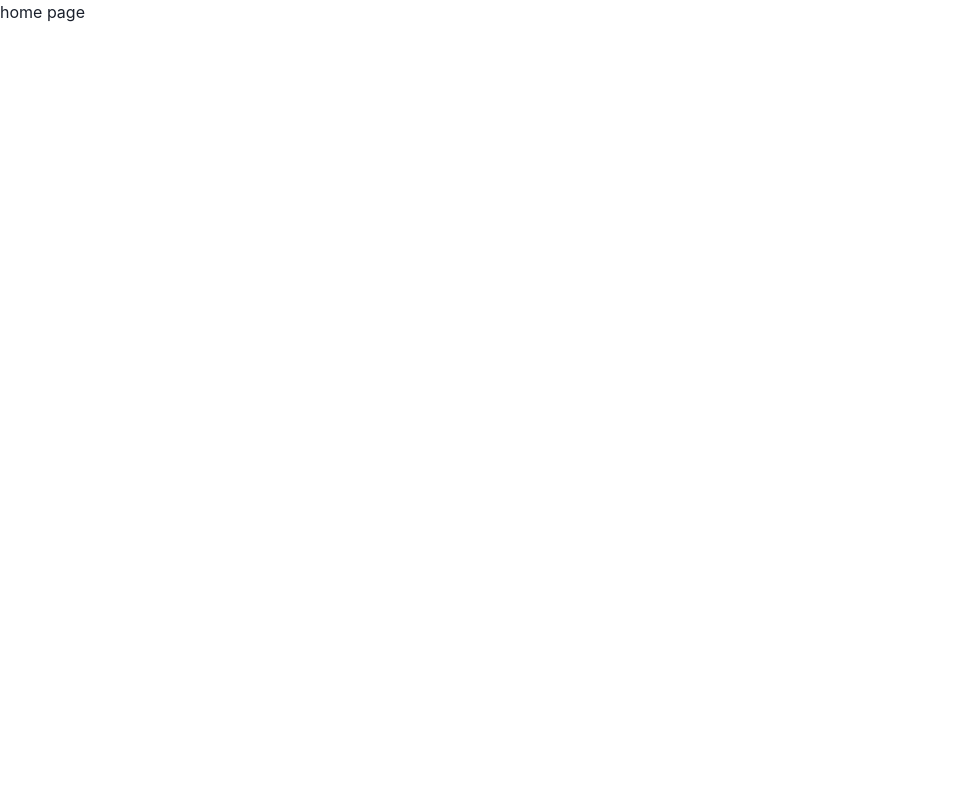
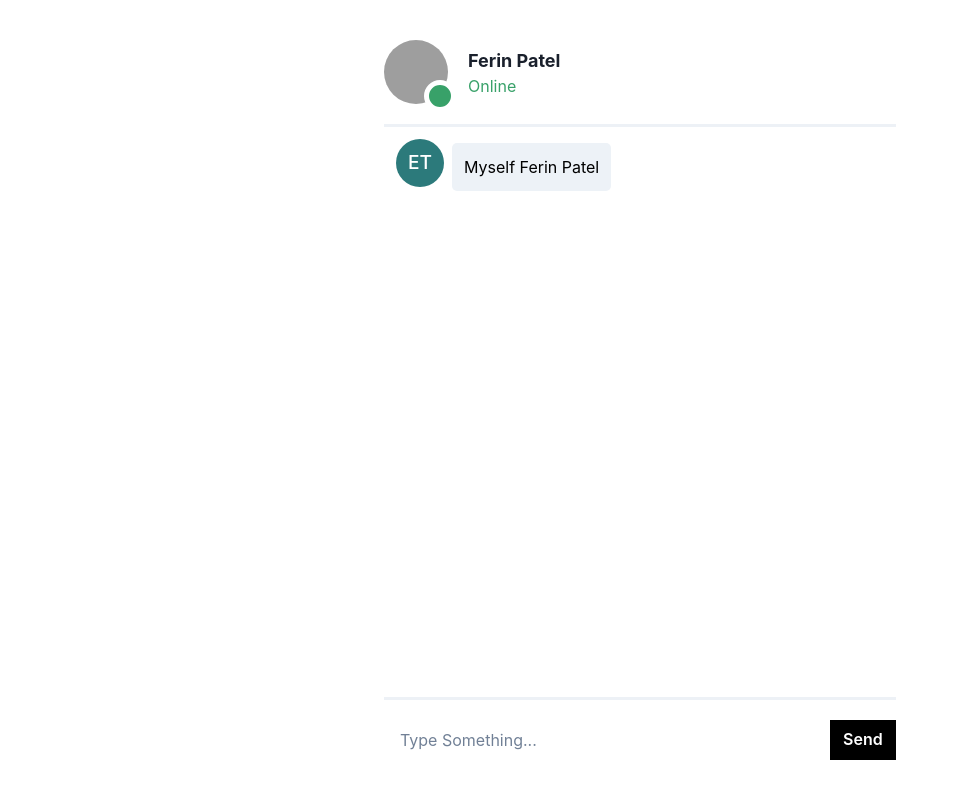
Before and after one commit to eclipse-cmd/chat-app, a Next.js app: page / in a window 1280 px wide. Shown: the whole page, without its empty margins (0-958 px from the left). Built offline with nearby package versions, Linux system fonts and the light colour scheme; grey boxes are pictures that could not be loaded.

Commit message:
chat functions implemented

```diff
--- a/components/Chat.tsx
+++ b/components/Chat.tsx
@@ -1,3 +1,6 @@
+import useAuth from "@/hooks/useAuth";
+import { uuid } from "@/services/helper/uuid";
+import { Message, User } from "@/services/types";
 import { Flex } from "@chakra-ui/react";
 import React, { useState } from "react";
 import Divider from "./app/Divider";
@@ -8,13 +11,17 @@ import Messages from "./app/Messages";
 interface ChatProps {}
 
 const Chat: React.FC<ChatProps> = ({}) => {
-  const [messages, setMessages] = useState([
-    { from: "computer", text: "Hi, My Name is HoneyChat" },
-    { from: "me", text: "Hey there" },
-    { from: "me", text: "Myself Ferin Patel" },
+  const { user } = useAuth();
+  const [messages, setMessages] = useState<Array<Message>>([
     {
-      from: "computer",
-      text: "Nice to meet you. You can send me message and i'll reply you with same message.",
+      id: uuid(),
+      text: "Myself Ferin Patel",
+      created_at: Date.now(),
+      from: {
+        id: "5496",
+        firstname: "emma",
+        lastname: "toba",
+      },
     },
   ]);
   const [inputMessage, setInputMessage] = useState("");
@@ -25,11 +32,31 @@ const Chat: React.FC<ChatProps> = ({}) => {
     }
     const data = inputMessage;
 
-    setMessages((old) => [...old, { from: "me", text: data }]);
+    setMessages((old) => [
+      ...old,
+      {
+        id: uuid(),
+        text: data,
+        created_at: Date.now(),
+        from: user as User,
+      },
+    ]);
     setInputMessage("");
 
     setTimeout(() => {
-      setMessages((old) => [...old, { from: "computer", text: data }]);
+      setMessages((old) => [
+        ...old,
+        {
+          id: uuid(),
+          text: data,
+          created_at: Date.now(),
+          from: {
+            id: uuid(),
+            firstname: "emma",
+            lastname: "toba",
+          },
+        },
+      ]);
     }, 1000);
   };
 
--- a/components/app/Messages.tsx
+++ b/components/app/Messages.tsx
@@ -1,24 +1,27 @@
 import React, { useEffect, useRef } from "react";
 import { Avatar, Flex, Text } from "@chakra-ui/react";
+import { Message } from "@/services/types";
+import useAuth from "@/hooks/useAuth";
 
 interface MessagesProps {
-  messages: Array<{
-    text: string;
-    from: string;
-  }>;
+  messages: Array<Message>;
 }
 
 const Messages: React.FC<MessagesProps> = ({ messages }) => {
+  const { user } = useAuth();
+
   const AlwaysScrollToBottom = () => {
-    // const elementRef = useRef();
-    // useEffect(() => elementRef.current.scrollIntoView());
-    // return <div ref={elementRef} />;
+    const elementRef = useRef(null);
+
+    // useEffect(() => elementRef.current);
+
+    return <div ref={elementRef} />;
   };
 
   return (
     <Flex w="100%" h="80%" overflowY="scroll" flexDirection="column" p="3">
       {messages.map((item, index) => {
-        if (item.from === "me") {
+        if (item.from.id === user?.id) {
           return (
             <Flex key={index} w="100%" justify="flex-end">
               <Flex
@@ -26,6 +29,7 @@ const Messages: React.FC<MessagesProps> = ({ messages }) => {
                 color="white"
                 minW="100px"
                 maxW="350px"
+                borderRadius={5}
                 my="1"
                 p="3">
                 <Text>{item.text}</Text>
@@ -36,12 +40,14 @@ const Messages: React.FC<MessagesProps> = ({ messages }) => {
           return (
             <Flex key={index} w="100%">
               <Avatar
-                name="Computer"
-                src="https://avataaars.io/?avatarStyle=Transparent&topType=LongHairStraight&accessoriesType=Blank&hairColor=BrownDark&facialHairType=Blank&clotheType=BlazerShirt&eyeType=Default&eyebrowType=Default&mouthType=Default&skinColor=Light"
-                bg="blue.300"></Avatar>
+                name={`${item.from.firstname} ${item.from.lastname}`}
+                bg="teal.600"
+                mr={2}
+              />
               <Flex
                 bg="gray.100"
                 color="black"
+                borderRadius={5}
                 minW="100px"
                 maxW="350px"
                 my="1"
--- a/hooks/useAuth.ts
+++ b/hooks/useAuth.ts
@@ -1,3 +1,4 @@
+import { isServer } from "@/services/helper/isServer";
 import { User } from "@/services/types";
 import { useEffect, useState } from "react";
 
@@ -9,14 +10,14 @@ const useAuth = () => {
   useEffect(() => {
     setLoading(true);
 
-    const data = localStorage.getItem("chat-app-user");
+    const data = sessionStorage.getItem("chat-app-user");
 
     if (data) {
       setUser(JSON.parse(data));
       setAuth(true);
     }
 
-    setTimeout(() => setLoading(false), 1500);
+    setTimeout(() => setLoading(false), 2000);
   }, []);
 
   return { auth, user, loading };
--- a/pages/_app.tsx
+++ b/pages/_app.tsx
@@ -1,8 +1,22 @@
 import { ChakraProvider } from "@chakra-ui/react";
 import type { AppProps } from "next/app";
 import "@/styles/globals.css";
+import { isServer } from "@/services/helper/isServer";
 
 function MyApp({ Component, pageProps }: AppProps) {
+  //Set default theme to DARK
+  if (!isServer()) {
+    // localStorage.setItem("chakra-ui-color-mode", "dark");
+    // sessionStorage.setItem(
+    //   "chat-app-user",
+    //   JSON.stringify({
+    //     id: "12345",
+    //     firstname: "emmanuel",
+    //     lastname: "popoola",
+    //   })
+    // );
+  }
+
   return (
     <ChakraProvider>
       <Component {...pageProps} />
--- a/pages/index.tsx
+++ b/pages/index.tsx
@@ -1,3 +1,4 @@
+import Chat from "@/components/Chat";
 import useAuth from "@/hooks/useAuth";
 import type { NextPage } from "next";
 
@@ -6,13 +7,9 @@ const Home: NextPage = () => {
 
   console.log("Auth: ", auth);
   console.log("User: ", user);
-  console.log("Loader: ", loading);
+  console.log("Loading: ", loading);
 
-  return (
-    <>
-      <h4>home page</h4>
-    </>
-  );
+  return <Chat />;
 };
 
 export default Home;
--- /dev/null
+++ b/services/helper/uuid.ts
@@ -0,0 +1,2 @@
+export const uuid = (): string =>
+  (Math.floor(Math.random() * (10000 - 9999)) + 9999).toString();
```
Also changed, not shown: services/types.ts (+7 -0 lines).
